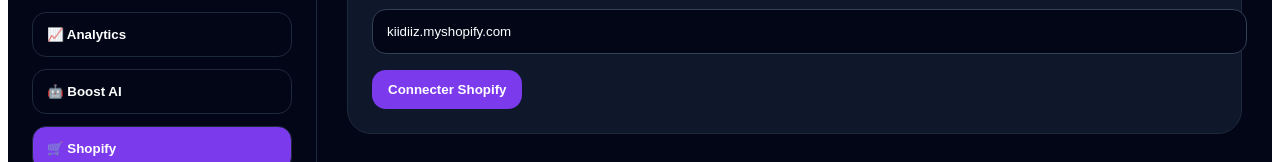
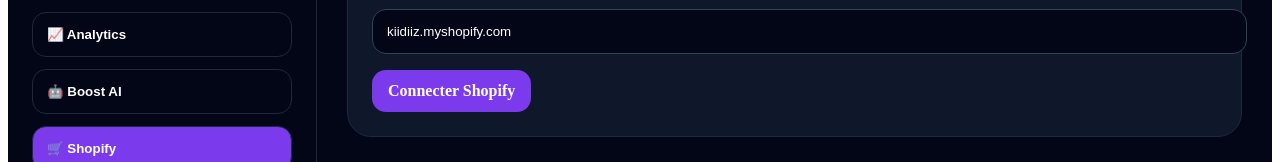
Before and after one commit to Amba91/Boost-App, a Next.js app: page /dashboard in a window 1280 px wide. Both pictures are taken after a click on the button "🛒 Shopify". Shown: the part 230-392 px from the top of the page. Built offline with nearby package versions, Linux system fonts and the light colour scheme.

Commit message:
Connect Shopify button to login

```diff
--- a/app/dashboard/page.tsx
+++ b/app/dashboard/page.tsx
@@ -61,20 +61,28 @@
 
       <Card>
         <h3>Widgets actifs</h3>
-        {["Sticky Cart", "Sales Popups", "Wishlist", "Reviews", "Tracking"].map(
-          (w) => (
+
+        {[
+          "Sticky Cart",
+          "Sales Popups",
+          "Wishlist",
+          "Reviews",
+          "Tracking",
+        ].map((w) => (
           <p key={w} style={styles.row}>
-              {w} <span style={styles.green}>Actif</span>
+            {w}
+            <span style={styles.green}>Actif</span>
           </p>
-          )
-        )}
+        ))}
       </Card>
 
       <Card>
         <h3>🤖 Boost AI</h3>
+
         <p style={styles.muted}>
           3 optimisations peuvent augmenter tes ventes cette semaine.
         </p>
+
         <button style={styles.button}>Voir les insights</button>
       </Card>
     </div>
@@ -84,15 +92,24 @@
 function Widgets() {
   return (
     <div style={styles.grid3}>
-      {["Sticky Cart", "Sales Popup", "Wishlist", "Reviews", "Bundles", "Tracking"].map(
-        (w) => (
+      {[
+        "Sticky Cart",
+        "Sales Popup",
+        "Wishlist",
+        "Reviews",
+        "Bundles",
+        "Tracking",
+      ].map((w) => (
         <Card key={w}>
           <h3>{w}</h3>
-            <p style={styles.muted}>Widget configurable pour Shopify.</p>
+
+          <p style={styles.muted}>
+            Widget configurable pour Shopify.
+          </p>
+
           <button style={styles.button}>Configurer</button>
         </Card>
-        )
-      )}
+      ))}
     </div>
   )
 }
@@ -101,9 +118,16 @@
   return (
     <Card>
       <h3>📈 Revenus générés</h3>
+
       <div style={styles.chart}>
         {[70, 120, 90, 160, 130, 180, 220].map((h, i) => (
-          <div key={i} style={{ ...styles.bar, height: h }} />
+          <div
+            key={i}
+            style={{
+              ...styles.bar,
+              height: h,
+            }}
+          />
         ))}
       </div>
     </Card>
@@ -114,12 +138,15 @@
   return (
     <Card>
       <h3>🤖 Recommandations IA</h3>
+
       {[
         "Active Sticky Cart sur toutes les pages produits.",
         "Crée un bundle avec tes 3 meilleurs produits.",
         "Ajoute les avis clients près du bouton achat.",
       ].map((x) => (
-        <div key={x} style={styles.aiItem}>✨ {x}</div>
+        <div key={x} style={styles.aiItem}>
+          ✨ {x}
+        </div>
       ))}
     </Card>
   )
@@ -129,9 +156,26 @@
   return (
     <Card>
       <h3>🛒 Connexion Shopify</h3>
-      <p style={styles.muted}>OAuth prêt pour installation réelle.</p>
-      <input defaultValue="kiidiiz.myshopify.com" style={styles.input} />
-      <button style={styles.button}>Connecter Shopify</button>
+
+      <p style={styles.muted}>
+        OAuth prêt pour installation réelle.
+      </p>
+
+      <input
+        defaultValue="kiidiiz.myshopify.com"
+        style={styles.input}
+      />
+
+      <a
+        href="/login"
+        style={{
+          ...styles.button,
+          display: "inline-block",
+          textDecoration: "none",
+        }}
+      >
+        Connecter Shopify
+      </a>
     </Card>
   )
 }
@@ -139,16 +183,30 @@
 function Owner() {
   return (
     <div style={styles.grid}>
-      {["MRR 8 920€", "Stores 284", "Lifetime 12", "Trials 62"].map((s) => (
+      {[
+        "MRR 8 920€",
+        "Stores 284",
+        "Lifetime 12",
+        "Trials 62",
+      ].map((s) => (
         <Card key={s}>
           <p style={styles.muted}>{s.split(" ")[0]}</p>
+
           <h2>{s.split(" ").slice(1).join(" ")}</h2>
         </Card>
       ))}
+
       <Card>
         <h3>🎁 Offrir accès à vie</h3>
-        <input placeholder="boutique.myshopify.com" style={styles.input} />
-        <button style={styles.greenButton}>Activer Lifetime</button>
+
+        <input
+          placeholder="boutique.myshopify.com"
+          style={styles.input}
+        />
+
+        <button style={styles.greenButton}>
+          Activer Lifetime
+        </button>
       </Card>
     </div>
   )
@@ -157,11 +215,19 @@
 function Billing() {
   return (
     <div style={styles.grid3}>
-      {["Starter 19€", "Pro 49€", "Lifetime 299€"].map((p) => (
+      {[
+        "Starter 19€",
+        "Pro 49€",
+        "Lifetime 299€",
+      ].map((p) => (
         <Card key={p}>
           <h3>{p.split(" ")[0]}</h3>
+
           <h2>{p.split(" ")[1]}</h2>
-          <button style={styles.button}>Choisir</button>
+
+          <button style={styles.button}>
+            Choisir
+          </button>
         </Card>
       ))}
     </div>
@@ -169,9 +235,20 @@
 }
 
 const styles: Record<string, React.CSSProperties> = {
-  app: { minHeight: "100vh", display: "flex", background: "#020617" },
-  main: { flex: 1 },
-  content: { padding: 30 },
+  app: {
+    minHeight: "100vh",
+    display: "flex",
+    background: "#020617",
+  },
+
+  main: {
+    flex: 1,
+  },
+
+  content: {
+    padding: 30,
+  },
+
   card: {
     background: "#0f172a",
     border: "1px solid #1e293b",
@@ -179,16 +256,34 @@
     padding: 24,
     color: "white",
   },
-  grid: { display: "grid", gridTemplateColumns: "repeat(2,1fr)", gap: 20 },
-  grid3: { display: "grid", gridTemplateColumns: "repeat(3,1fr)", gap: 20 },
-  muted: { color: "#94a3b8" },
-  green: { color: "#22c55e" },
+
+  grid: {
+    display: "grid",
+    gridTemplateColumns: "repeat(2,1fr)",
+    gap: 20,
+  },
+
+  grid3: {
+    display: "grid",
+    gridTemplateColumns: "repeat(3,1fr)",
+    gap: 20,
+  },
+
+  muted: {
+    color: "#94a3b8",
+  },
+
+  green: {
+    color: "#22c55e",
+  },
+
   row: {
     display: "flex",
     justifyContent: "space-between",
     borderBottom: "1px solid #1e293b",
     paddingBottom: 12,
   },
+
   button: {
     background: "#7c3aed",
     color: "white",
@@ -198,6 +293,7 @@
     fontWeight: "bold",
     cursor: "pointer",
   },
+
   greenButton: {
     background: "#22c55e",
     color: "black",
@@ -208,6 +304,7 @@
     cursor: "pointer",
     marginTop: 12,
   },
+
   input: {
     display: "block",
     width: "100%",
@@ -218,12 +315,20 @@
     background: "#020617",
     color: "white",
   },
-  chart: { height: 280, display: "flex", alignItems: "end", gap: 14 },
+
+  chart: {
+    height: 280,
+    display: "flex",
+    alignItems: "end",
+    gap: 14,
+  },
+
   bar: {
     flex: 1,
     background: "linear-gradient(180deg,#8b5cf6,#2563eb)",
     borderRadius: "14px 14px 0 0",
   },
+
   aiItem: {
     background: "#111827",
     padding: 16,
```
Lines whose indentation alone changed are shown as unchanged.
